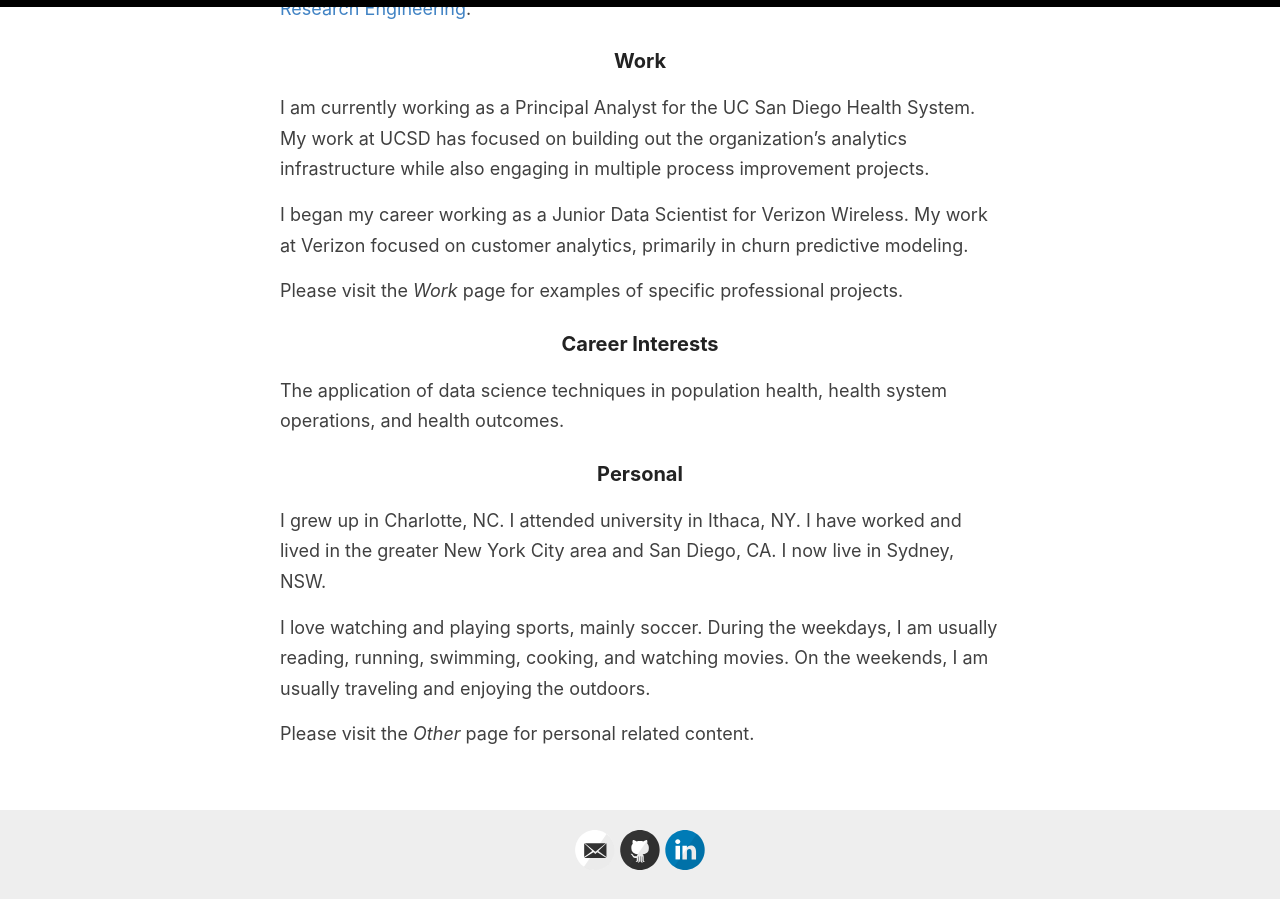
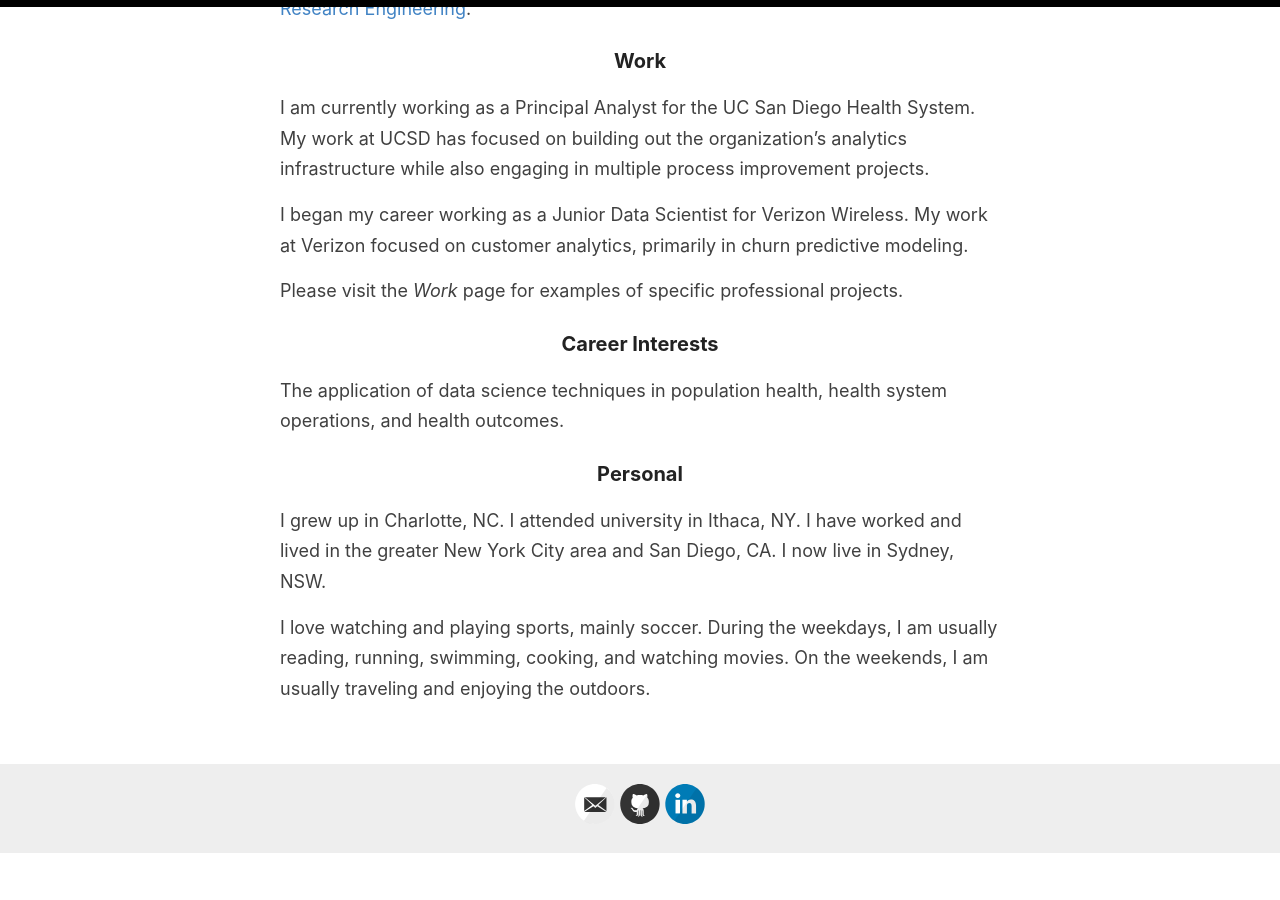
Before and after one commit to Murrkeys/Murrkeys.github.io, a Jekyll site: the page built from _pages/about.md, in a window 1280 px wide and 900 px high, scrolled down 612 px. Built offline with Jekyll 4.4.1, drawn with Linux system fonts in a browser that asks for light colours; after the commit the page ends 1466 px from its top, so only the background shows below that.

Commit message:
Update about.md

```diff
--- a/_pages/about.md
+++ b/_pages/about.md
@@ -30,5 +30,3 @@ The application of data science techniques in population health, health system o
 I grew up in Charlotte, NC. I attended university in Ithaca, NY.  I have worked and lived in the greater New York City area and San Diego, CA. I now live in Sydney, NSW.
 
 I love watching and playing sports, mainly soccer. During the weekdays, I am usually reading, running, swimming, cooking, and watching movies.  On the weekends, I am usually traveling and enjoying the outdoors.
-
-Please visit the *Other* page for personal related content.
```
